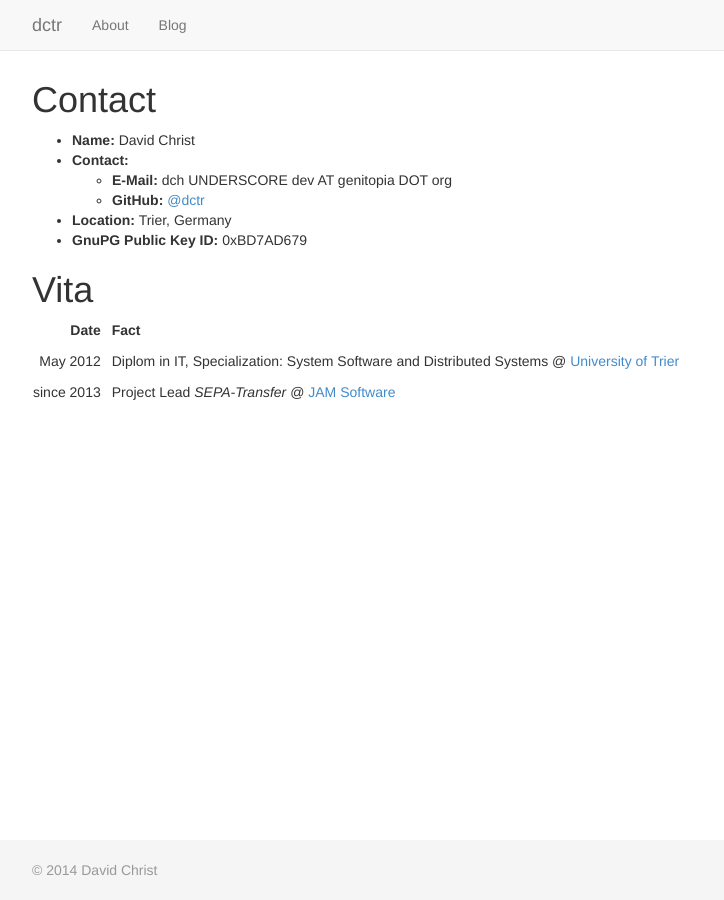
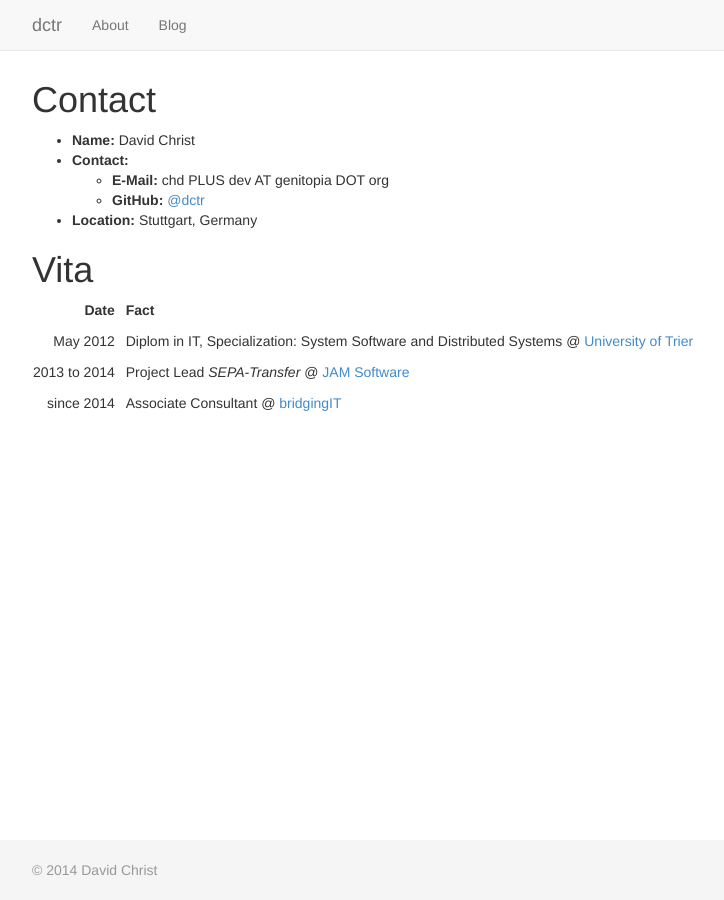
Before and after one commit to dctr/dctr.github.io, a Jekyll site: the page built from about/index.md, in a window 1280 px wide. Shown: the whole page, without its empty margins (38-762 px from the left). Built offline with Jekyll 4.4.1, drawn with Linux system fonts in a browser that asks for light colours.

Commit message:
Updated about page

```diff
--- a/about/index.md
+++ b/about/index.md
@@ -6,17 +6,17 @@ title: About
 
 - **Name:** David Christ
 - **Contact:**
-  - **E-Mail:** dch UNDERSCORE dev AT genitopia DOT org
+  - **E-Mail:** chd PLUS dev AT genitopia DOT org
   - **GitHub:** [@dctr](https://github.com/dctr "github.com / dctr")
-- **Location:** Trier, Germany
-- **GnuPG Public Key ID:** 0xBD7AD679
+- **Location:** Stuttgart, Germany
 
 # Vita
 
 | Date | Fact |
 |-----:|:-----|
 | May 2012 | Diplom in IT, Specialization: System Software and Distributed Systems @ [University of Trier](http://www.uni-trier.de/) |
-| since 2013 | Project Lead *SEPA-Transfer* @ [JAM Software](http://jam-software.com/) |
+| 2013 to 2014 | Project Lead *SEPA-Transfer* @ [JAM Software](http://jam-software.com/) |
+| since 2014 | Associate Consultant @ [bridgingIT](http://bridging-it.de/) |
 
 <div class="hidden">
 # Disclaimer
```
